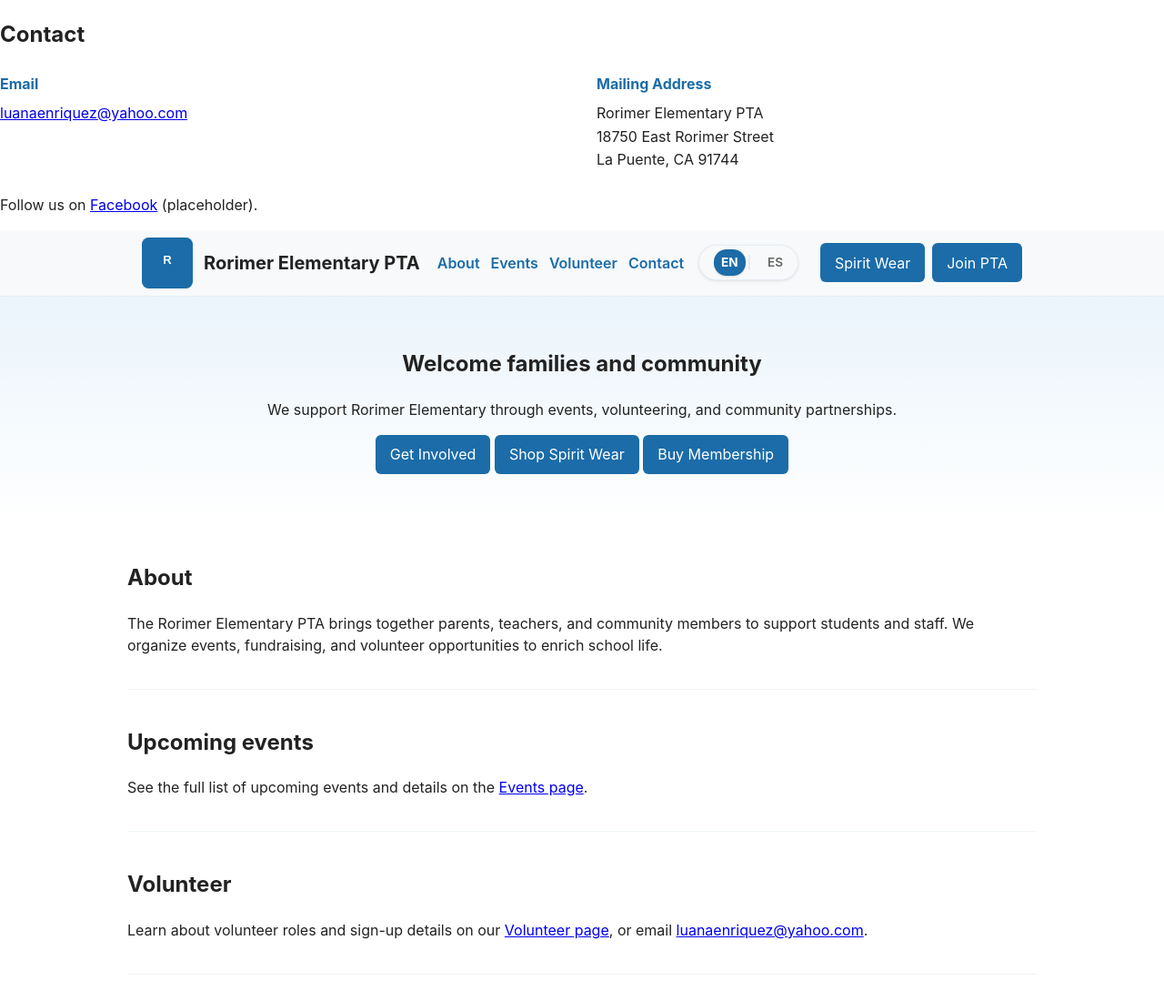
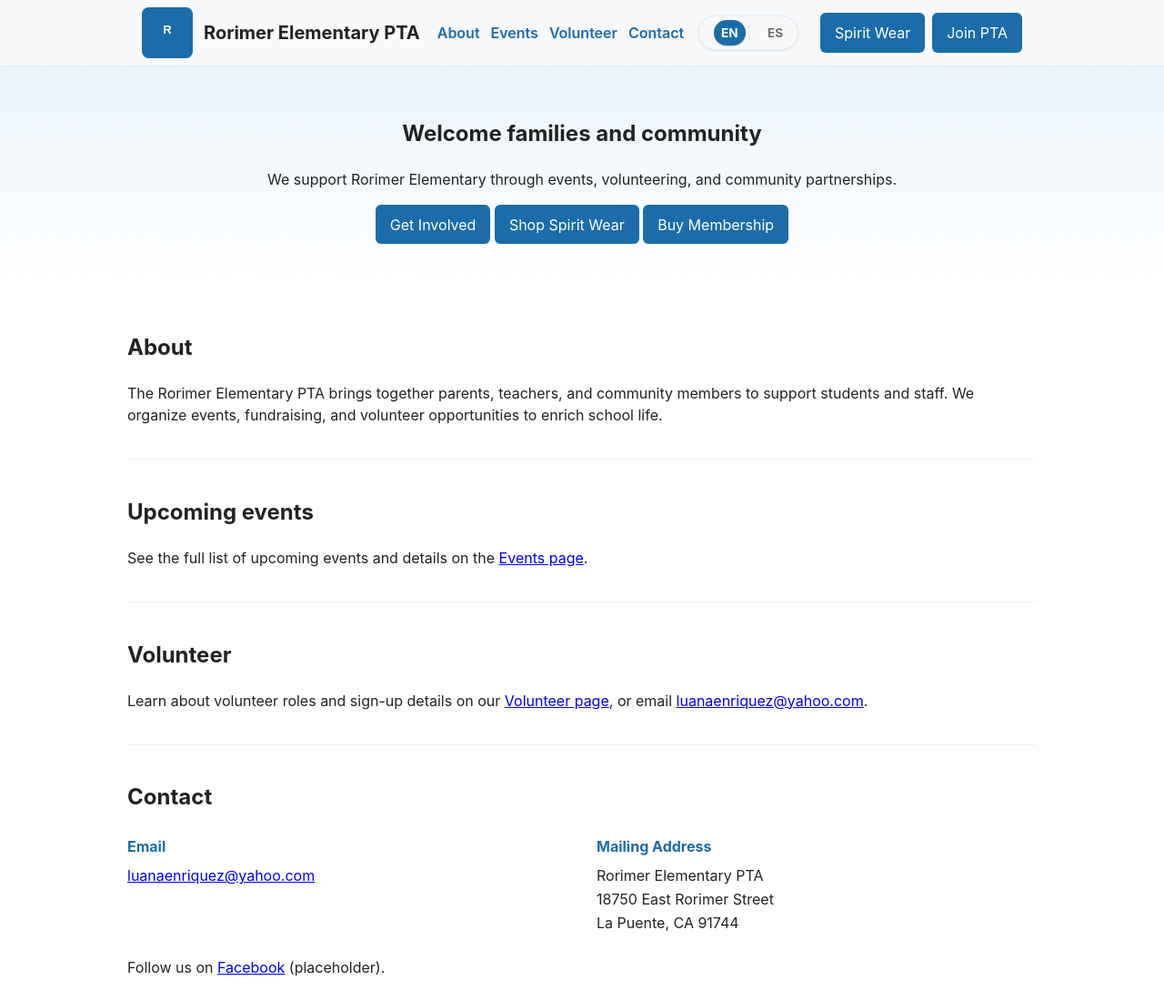
Before and after one commit to RorimerElementaryPTA/RorimerElementaryPTA.github.io, a plain HTML site: page index.html in a window 1280 px wide. Shown: the top 1100 px of the page at 91% size. Drawn offline with Linux system fonts and the light colour scheme.

Commit message:
fix(critical): repair corrupted HTML structure in index.html
- Fix contact section that was wrongly inserted into <head>
- Restore proper HTML document structure
- Contact information now appears correctly at bottom
- All sections in proper order: hero, about, events, volunteer, contact

```diff
--- a/index.html
+++ b/index.html
@@ -1,24 +1,8 @@
 <!doctype html>
 <html lang="en">
 <head>
-  <meta charset="utf-    <section id="contact" class="container section">
-      <h2>Contact</h2>
-      <div class="contact-info">
-        <div class="contact-method">
-          <h3>Email</h3>
-          <p><a href="mailto:luanaenriquez@yahoo.com">luanaenriquez@yahoo.com</a></p>
-        </div>
-        <div class="contact-method">
-          <h3>Mailing Address</h3>
-          <p>
-            Rorimer Elementary PTA<br>
-            18750 East Rorimer Street<br>
-            La Puente, CA 91744
-          </p>
-        </div>
-      </div>
-      <p>Follow us on <a href="https://www.facebook.com" target="_blank" rel="noopener">Facebook</a> (placeholder).</p>
-    </section> <meta name="viewport" content="width=device-width,initial-scale=1">
+  <meta charset="utf-8">
+  <meta name="viewport" content="width=device-width,initial-scale=1">
   <title>Rorimer Elementary PTA</title>
   <link rel="stylesheet" href="css/styles.css">
 </head>
```
